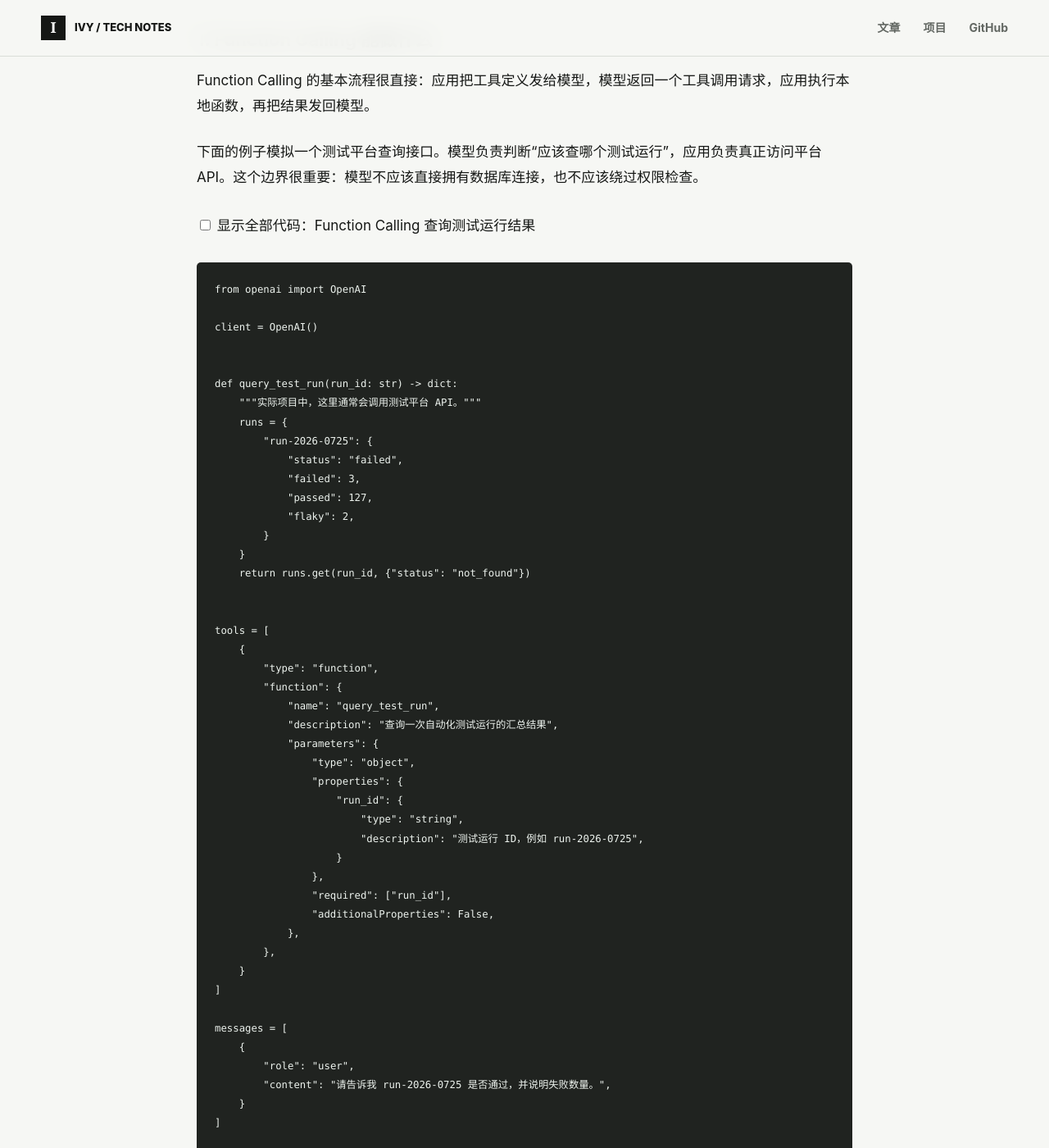
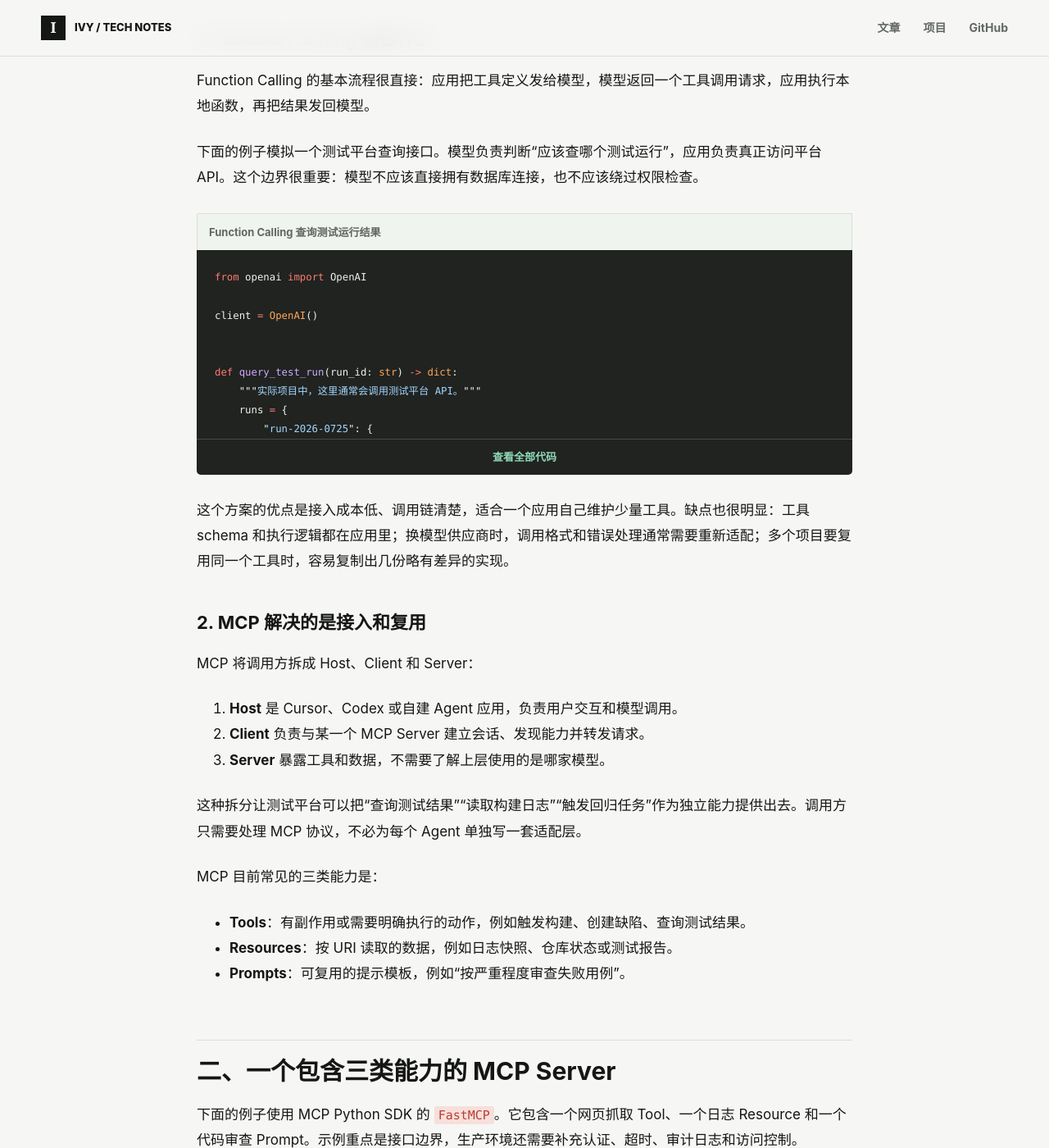
Before and after one commit to Ivyzhang/blog, a Jekyll site: the page built from _posts/2026-07-25-mcp-tools-practice.md, in a window 1280 px wide and 1400 px high, scrolled down 1278 px. Shown: the whole window at 82% size. Built offline with Jekyll 4.4.1, drawn with Linux system fonts in a browser that asks for light colours; some of the changed text lies outside the part shown.

Commit message:
feat: add CSDN-style code expansion

````diff
--- a/_config.yml
+++ b/_config.yml
@@ -4,6 +4,8 @@
 baseurl: "/blog"
 author: Ivy Zhang
 markdown: kramdown
+kramdown:
+  syntax_highlighter: rouge
 theme: minima
 plugins:
   - jekyll-feed
--- a/_posts/2026-07-25-mcp-tools-practice.md
+++ b/_posts/2026-07-25-mcp-tools-practice.md
@@ -26,8 +26,7 @@
 下面的例子模拟一个测试平台查询接口。模型负责判断“应该查哪个测试运行”，应用负责真正访问平台 API。这个边界很重要：模型不应该直接拥有数据库连接，也不应该绕过权限检查。
 
 <div class="code-fold" markdown="1">
-<input id="code-function-calling" type="checkbox">
-<label for="code-function-calling">显示全部代码：Function Calling 查询测试运行结果</label>
+<p class="code-title">Function Calling 查询测试运行结果</p>
 
 ```python
 from openai import OpenAI
@@ -111,6 +110,7 @@
 print(second.choices[0].message.content)
 ```
 
+<button class="code-expand" type="button">查看全部代码</button>
 </div>
 
 这个方案的优点是接入成本低、调用链清楚，适合一个应用自己维护少量工具。缺点也很明显：工具 schema 和执行逻辑都在应用里；换模型供应商时，调用格式和错误处理通常需要重新适配；多个项目要复用同一个工具时，容易复制出几份略有差异的实现。
@@ -136,8 +136,7 @@
 下面的例子使用 MCP Python SDK 的 `FastMCP`。它包含一个网页抓取 Tool、一个日志 Resource 和一个代码审查 Prompt。示例重点是接口边界，生产环境还需要补充认证、超时、审计日志和访问控制。
 
 <div class="code-fold" markdown="1">
-<input id="code-mcp-server" type="checkbox">
-<label for="code-mcp-server">显示全部代码：MCP Server 的 Tool、Resource 和 Prompt</label>
+<p class="code-title">MCP Server 的 Tool、Resource 和 Prompt</p>
 
 ```python
 import logging
@@ -193,6 +192,7 @@
     mcp.run(transport="stdio")
 ```
 
+<button class="code-expand" type="button">查看全部代码</button>
 </div>
 
 这里有几个容易被忽略的工程问题：Tool 的返回值应该限制大小，避免一次把整份日志塞进上下文；外部 HTTP 调用必须设置超时；写给人的日志要走 `stderr`，不能污染 STDIO 的协议输出；有副作用的 Tool 还应当设计幂等键和二次确认。
@@ -208,8 +208,7 @@
 下面这个工具扫描项目里的 TODO，调用过程和普通本地脚本一样，权限自然继承当前用户。
 
 <div class="code-fold" markdown="1">
-<input id="code-stdio" type="checkbox">
-<label for="code-stdio">显示全部代码：STDIO Server</label>
+<p class="code-title">STDIO Server</p>
 
 ```python
 from pathlib import Path
@@ -239,6 +238,7 @@
     mcp.run(transport="stdio")
 ```
 
+<button class="code-expand" type="button">查看全部代码</button>
 </div>
 
 STDIO 的代价是只能在能启动该进程的环境里使用。配置 IDE 时应填写 Python 和脚本的绝对路径；普通日志写到 `stderr`，否则会把协议流打坏。
@@ -250,8 +250,7 @@
 下面把 CI 构建查询做成一个远程服务。示例绑定在本机，部署到服务器时应放在 TLS、认证、Origin 校验、限流和审计之后。
 
 <div class="code-fold" markdown="1">
-<input id="code-streamable-http" type="checkbox">
-<label for="code-streamable-http">显示全部代码：Streamable HTTP Server</label>
+<p class="code-title">Streamable HTTP Server</p>
 
 ```python
 from mcp.server.fastmcp import FastMCP
@@ -278,6 +277,7 @@
     mcp.run(transport="streamable-http")
 ```
 
+<button class="code-expand" type="button">查看全部代码</button>
 </div>
 
 默认 endpoint 是 `http://127.0.0.1:8000/mcp`。它不是一条永不关闭的 WebSocket 连接，而是普通 HTTP 请求与可选事件流的组合。对云端 Agent、远程沙盒和企业内部工具网关来说，这种方式比本地 STDIO 更容易部署和治理。
@@ -289,8 +289,7 @@
 如果内部还有旧版 MCP Client，可以暂时保留这个 transport。新服务优先使用 Streamable HTTP。
 
 <div class="code-fold" markdown="1">
-<input id="code-sse" type="checkbox">
-<label for="code-sse">显示全部代码：旧版 SSE Server</label>
+<p class="code-title">旧版 SSE Server</p>
 
 ```python
 from mcp.server.fastmcp import FastMCP
@@ -316,6 +315,7 @@
     mcp.run(transport="sse")
 ```
 
+<button class="code-expand" type="button">查看全部代码</button>
 </div>
 
 SSE 适合迁移期和旧系统集成，不建议把它作为新 MCP 服务的默认选项。协议细节可参考 [MCP 官方 Transports 规范](https://modelcontextprotocol.io/specification/2025-06-18/basic/transports)。
@@ -344,8 +344,7 @@
 本地编辑器通常直接启动 MCP Server。配置时使用绝对路径，并确保运行环境里已经安装依赖。
 
 <div class="code-fold" markdown="1">
-<input id="code-agent-config" type="checkbox">
-<label for="code-agent-config">显示全部代码：本地 Agent 配置</label>
+<p class="code-title">本地 Agent 配置</p>
 
 ```json
 {
@@ -358,6 +357,7 @@
 }
 ```
 
+<button class="code-expand" type="button">查看全部代码</button>
 </div>
 
 不同编辑器的配置文件位置和字段名称可能不同，最终以客户端当前版本的设置页面为准。验证时先观察 Server 是否成功启动，再确认工具列表能否被发现，最后用一个只读工具做调用测试。
@@ -367,8 +367,7 @@
 远程部署时把 Server 运行在服务端地址，并把 endpoint 交给 Agent 的 MCP Client。不要把开发机临时暴露到公网作为长期方案；本地联调可以使用 ngrok，但生产环境应使用正式域名、TLS 和鉴权。
 
 <div class="code-fold" markdown="1">
-<input id="code-http-start" type="checkbox">
-<label for="code-http-start">显示全部代码：HTTP 模式启动</label>
+<p class="code-title">HTTP 模式启动</p>
 
 ```bash
 export MCP_TRANSPORT=http
@@ -378,13 +377,13 @@
 ngrok http 8000
 ```
 
+<button class="code-expand" type="button">查看全部代码</button>
 </div>
 
 远程 Client 使用类似下面的 endpoint：
 
 <div class="code-fold" markdown="1">
-<input id="code-remote-config" type="checkbox">
-<label for="code-remote-config">显示全部代码：远程 endpoint 配置</label>
+<p class="code-title">远程 endpoint 配置</p>
 
 ```json
 {
@@ -399,6 +398,7 @@
 }
 ```
 
+<button class="code-expand" type="button">查看全部代码</button>
 </div>
 
 ## 六、测试工程师最容易踩到的坑
--- a/assets/css/style.scss
+++ b/assets/css/style.scss
@@ -201,14 +201,23 @@
 .post-content pre { margin: 28px 0; padding: 22px; overflow-x: auto; color: #edf3ee; background: #202320; border-radius: 5px; font-size: 14px; line-height: 1.65; }
 .post-content code { padding: 2px 5px; color: #b63e32; background: var(--coral-soft); border-radius: 3px; font-family: ui-monospace, SFMono-Regular, Menlo, Consolas, monospace; font-size: .88em; overflow-wrap: anywhere; }
 .post-content pre code { padding: 0; color: inherit; background: transparent; }
-.code-fold { margin: 28px 0; }
-.code-fold > input { position: absolute; width: 1px; height: 1px; opacity: 0; }
-.code-fold > label { display: block; padding: 10px 14px; color: var(--green); background: #f0f4ef; border: 1px solid var(--line); border-bottom: 0; cursor: pointer; font-size: 13px; font-weight: 700; }
-.code-fold > label::before { content: "+"; display: inline-block; width: 18px; color: var(--coral); font-size: 18px; line-height: 12px; }
-.code-fold > pre { max-height: 230px; margin: 0; border-radius: 0 0 5px 5px; overflow: hidden; }
-.code-fold > input:checked ~ label::before { content: "-"; }
-.code-fold > input:checked ~ pre { max-height: none; overflow-x: auto; }
-.code-fold > input:focus-visible ~ label { outline: 2px solid var(--green); outline-offset: 2px; }
+.code-fold { position: relative; margin: 28px 0; }
+.code-fold .code-title { margin: 0; padding: 10px 14px; color: var(--muted); background: #f0f4ef; border: 1px solid var(--line); border-bottom: 0; font-size: 13px; font-weight: 700; }
+.code-fold > pre, .code-fold .highlight { max-height: 230px; margin: 0; overflow: hidden; background: #202320; }
+.code-fold .highlight > pre { margin: 0; border-radius: 0; }
+.code-fold.is-expanded > pre, .code-fold.is-expanded .highlight { max-height: none; overflow-x: auto; }
+.code-expand { display: block; width: 100%; padding: 9px 14px; color: #8fd9b7; background: #202320; border: 0; border-top: 1px solid #464b46; border-radius: 0 0 5px 5px; cursor: pointer; text-align: center; font-size: 13px; font-weight: 700; }
+.code-expand:hover, .code-expand:focus-visible { color: #fff; background: #2b302b; }
+
+/* Rouge syntax highlighting */
+.highlight .c, .highlight .c1, .highlight .cm { color: #8b949e; font-style: italic; }
+.highlight .k, .highlight .kc, .highlight .kd, .highlight .kn, .highlight .kp, .highlight .kr { color: #ff7b72; }
+.highlight .s, .highlight .s1, .highlight .s2, .highlight .se { color: #a5d6ff; }
+.highlight .nf, .highlight .fm { color: #d2a8ff; }
+.highlight .nc, .highlight .nn { color: #ffa657; }
+.highlight .mi, .highlight .mf { color: #79c0ff; }
+.highlight .nb, .highlight .bp { color: #ffa657; }
+.highlight .o, .highlight .ow { color: #ff7b72; }
 .post-content table { width: 100%; margin: 32px 0; border-collapse: collapse; font-size: 14px; }
 .post-content th, .post-content td { padding: 12px 14px; text-align: left; border: 1px solid var(--line); vertical-align: top; }
 .post-content th { background: #ecefeb; }
--- a/assets/js/site.js
+++ b/assets/js/site.js
@@ -1,4 +1,14 @@
 (function () {
+  document.querySelectorAll('.code-expand').forEach(function (button) {
+    button.setAttribute('aria-expanded', 'false');
+    button.addEventListener('click', function () {
+      var wrapper = button.closest('.code-fold');
+      var expanded = wrapper.classList.toggle('is-expanded');
+      button.textContent = expanded ? '收起代码' : '查看全部代码';
+      button.setAttribute('aria-expanded', expanded ? 'true' : 'false');
+    });
+  });
+
   var buttons = document.querySelectorAll('[data-filter]');
   var cards = document.querySelectorAll('[data-categories]');
   var emptyState = document.querySelector('[data-empty-state]');
````
